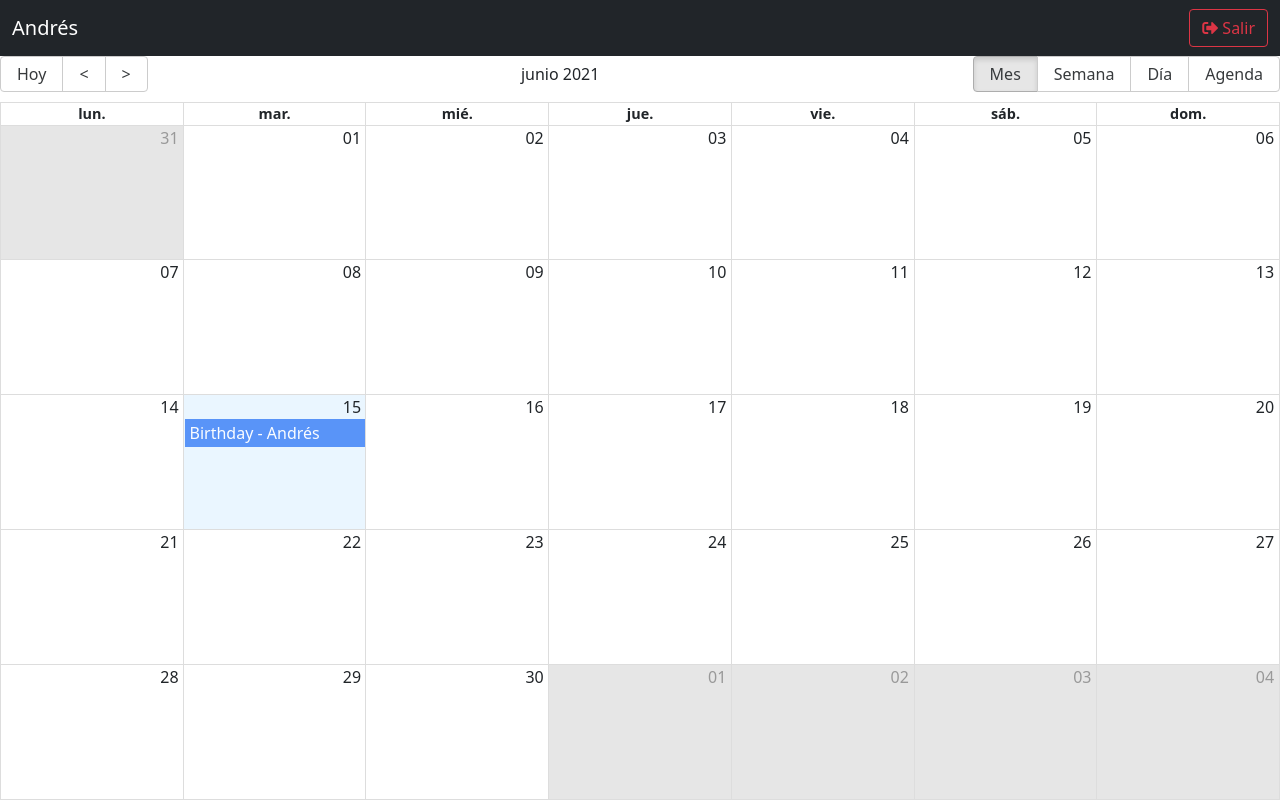
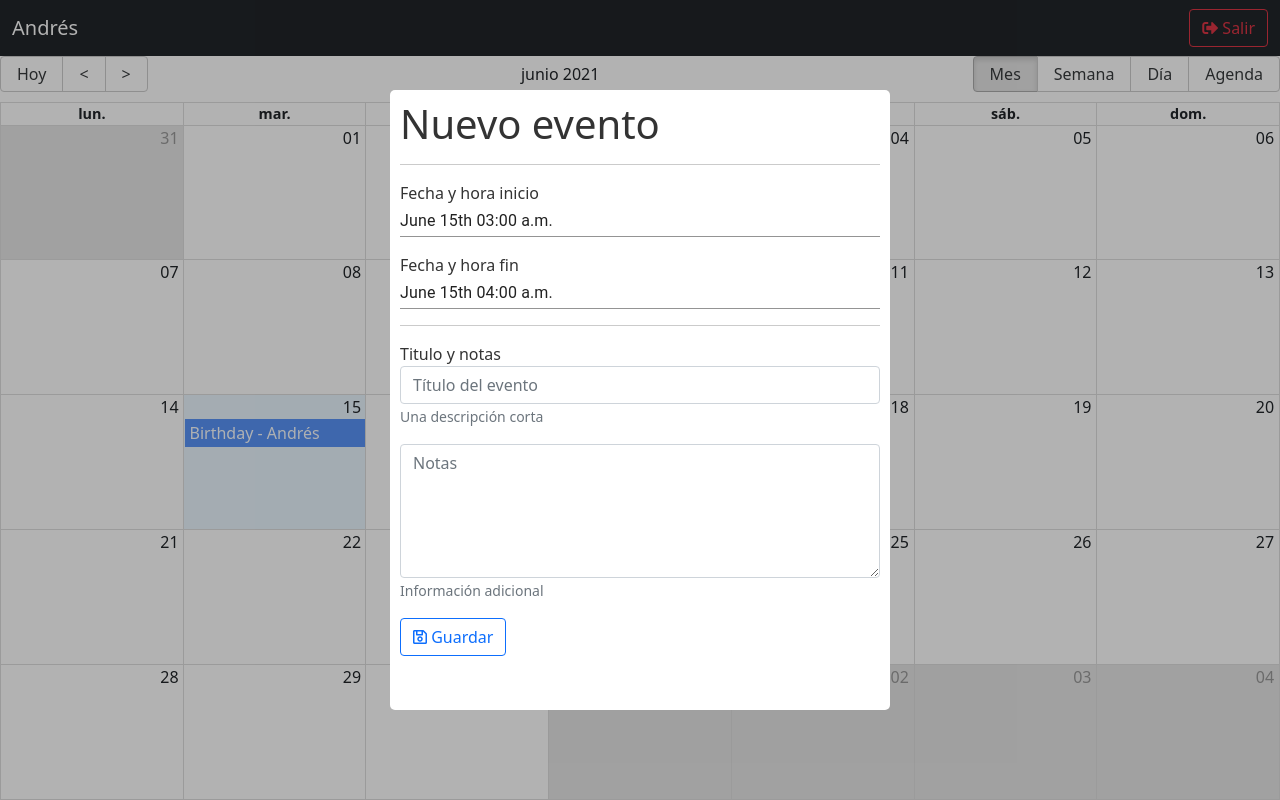
Before and after one commit to velascoandres/calendar_app, a React (Create React App) app: page / in a window 1280 px wide. Built offline with nearby package versions, Linux system fonts and the light colour scheme.

Commit message:
event modal

```diff
--- /dev/null
+++ b/src/components/calendar/CalendarModal.tsx
@@ -0,0 +1,136 @@
+import React, { ChangeEvent, useState } from 'react';
+
+import Modal from 'react-modal';
+import moment from 'moment';
+import TextField from '@material-ui/core/TextField';
+
+import {
+    MuiPickersUtilsProvider,
+    DateTimePicker,
+} from '@material-ui/pickers';
+import DateFnsUtils from '@date-io/date-fns';
+import { MaterialUiPickersDate } from '@material-ui/pickers/typings/date';
+
+const customStyles: Modal.Styles = {
+    content: {
+        top: '50%',
+        left: '50%',
+        right: 'auto',
+        bottom: 'auto',
+        marginRight: '-50%',
+        transform: 'translate(-50%, -50%)'
+    }
+};
+
+
+
+Modal.setAppElement('#root');
+
+const now = moment().minutes(0).seconds(0).add(1, 'hours'); // 3:00:50
+const after = now.clone().add(1, 'hours'); // 3:00:50
+
+export const CalendarModal: React.FC = () => {
+
+
+    const [isOpen, setIsOpen] = useState<boolean>(true);
+
+    const [dateStart, setDateStart] = useState<Date>(now.toDate());
+    const [dateEnd, setDateEnd] = useState<Date>(after.toDate());
+
+
+    const onRequestClose = () => {
+        setIsOpen(false);
+    };
+
+    const handleStartDateChange = (date: MaterialUiPickersDate) => {
+        setDateStart(date as Date);
+    };
+
+    const handleEndDateChange = (date: MaterialUiPickersDate) => {
+        setDateEnd(date as Date);
+    };
+
+    return (
+        <Modal
+            isOpen={isOpen}
+            onRequestClose={onRequestClose}
+            style={customStyles}
+            closeTimeoutMS={200}
+            contentLabel="Example Modal"
+            className="modal"
+            overlayClassName="modal-fondo"
+        >
+
+            <h1> Nuevo evento </h1>
+            <hr />
+            <form className="c">
+
+                <div className="mb-3">
+                    <label>Fecha y hora inicio</label>
+                    <br />
+                    <MuiPickersUtilsProvider utils={DateFnsUtils}>
+                        <DateTimePicker
+                            id="date"
+                            className="form-control"
+                            maxDate={dateEnd}
+                            value={dateStart}
+                            onChange={handleStartDateChange}
+                        />
+                    </MuiPickersUtilsProvider>
+
+                </div>
+
+                <div className="mb-3">
+                    <label>Fecha y hora fin</label>
+                    <br />
+                    <MuiPickersUtilsProvider utils={DateFnsUtils}>
+                        <DateTimePicker
+                            id="dateEnd"
+                            className="form-control"
+                            minDate={dateStart}
+                            value={dateEnd}
+                            onChange={handleEndDateChange}
+                        />
+                    </MuiPickersUtilsProvider>
+                </div>
+
+                <hr />
+                <div className="mb-3">
+                    <label>Titulo y notas</label>
+                    <input
+                        type="text"
+                        className="form-control"
+                        placeholder="Título del evento"
+                        name="title"
+                        autoComplete="off"
+                    />
+                    <small id="emailHelp" className="form-text text-muted">
+                        Una descripción corta
+                    </small>
+                </div>
+
+                <div className="mb-3">
+                    <textarea
+                        className="form-control"
+                        placeholder="Notas"
+                        rows={5}
+                        name="notes"
+                    ></textarea>
+                    <small id="emailHelp" className="form-text text-muted">
+                        Información adicional
+                    </small>
+                </div>
+
+                <button
+                    type="submit"
+                    className="btn btn-outline-primary btn-block"
+                >
+                    <i className="far fa-save"></i>
+                    <span> Guardar</span>
+                </button>
+
+            </form>
+        </Modal>
+    );
+
+}
--- a/src/components/calendar/CalendarScreen.tsx
+++ b/src/components/calendar/CalendarScreen.tsx
@@ -1,15 +1,12 @@
 import React, { useState } from 'react';
-
 import { Calendar, momentLocalizer, stringOrDate, View } from 'react-big-calendar'
 import moment from 'moment'
-
-import { Navbar } from '../ui/Navbar';
-
 import 'react-big-calendar/lib/css/react-big-calendar.css';
 import 'moment/locale/es';
-
+import { Navbar } from '../ui/Navbar';
 import { MESSAGES_ES } from '../../helpers/calendar-messages-es';
 import { CalendarEvent, IEvent } from './CalendarEvent';
+import { CalendarModal } from './CalendarModal';
 
 
 moment.locale('es');
@@ -84,6 +81,8 @@ export const CalendarScreen: React.FC = () => {
                 onSelectEvent={onSelectEvent}
             />
 
+            <CalendarModal />
+
         </div>
     )
 }
--- a/src/styles.css
+++ b/src/styles.css
@@ -12,3 +12,45 @@ html, body {
 .rbc-calendar {
     height: 100%;
 }
+
+
+/* Modal */
+.ReactModalPortal > div{
+    opacity: 0;
+}
+
+.ReactModalPortal .ReactModal__Overlay {
+    align-items: center;
+    display: flex;
+    justify-content: center;
+    transition: opacity .2s ease-in-out;
+    z-index: 999;
+}
+
+.modal-fondo {
+    background-color: rgba(0, 0, 0, 0.3);
+    bottom: 0;
+    left: 0;
+    right: 0;
+    top: 0;
+    position: fixed;
+}
+
+.ReactModalPortal .ReactModal__Overlay--after-open {
+    opacity: 1;
+}
+
+.ReactModalPortal .ReactModal__Overlay--before-close {
+    opacity: 0;
+}
+
+.modal {
+    background: white;
+    border-radius: 5px;
+    color: rgb(51, 51, 51);
+    display: inline;
+    max-height: 620px;
+    max-width: 500px;
+    outline: none;
+    padding: 10px;
+}
```
Also changed, not shown: package.json (+7 -0 lines), 1 other file (tests, documents, lock files or other folders).
